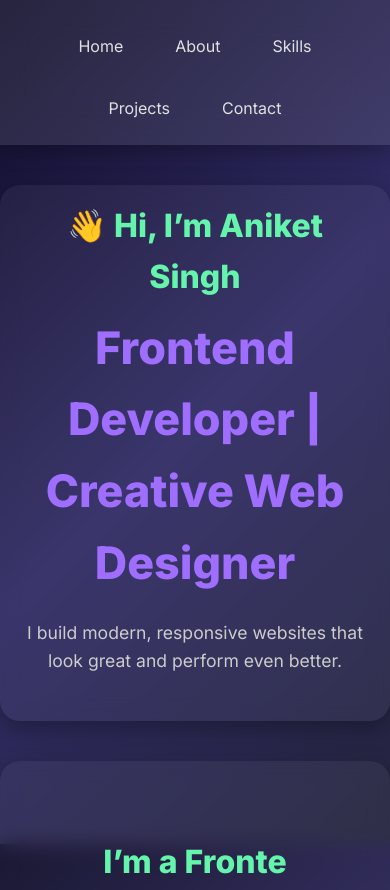
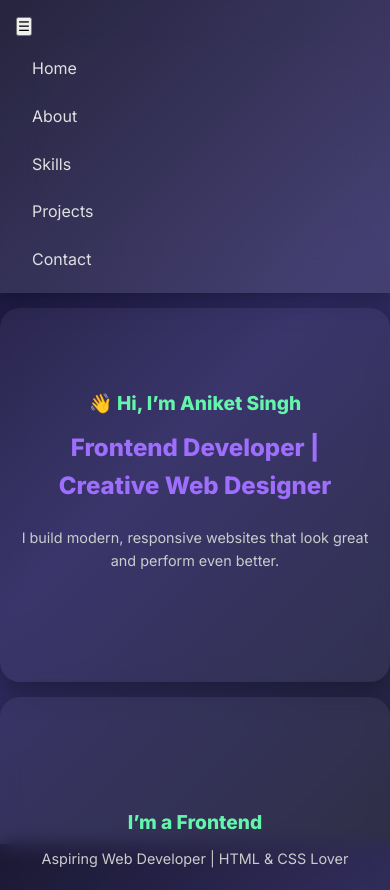
Before and after one commit to aniket3257/HTML-BY-ANIKET, a plain HTML site: page index.html in a window 390 px wide. Shown: the top 890 px of the page. Drawn offline with nearby package versions, Linux system fonts and the light colour scheme.

Commit message:
Add files via upload

```diff
--- a/index.html
+++ b/index.html
@@ -12,8 +12,8 @@
 </head>
 <body>
 <div class="blob"></div>
- <header>
-    <nav>
+ <header> <nav>
+  <button class="menu-toggle">☰</button>
   <ul>
     <li><a href="#home">Home</a></li>
     <li><a href="#about">About</a></li>
@@ -294,6 +294,16 @@
   });
 </script>
 
+<script>
+  const menuBtn = document.querySelector('.menu-toggle');
+  const navLinks = document.querySelector('nav ul');
+
+  menuBtn.addEventListener('click', () => {
+    navLinks.classList.toggle('active');
+  });
+</script>
+
+
 </body>
 </html>
 
--- a/style.css
+++ b/style.css
@@ -227,3 +227,80 @@ section {
 /* Responsive and other elements remain unchanged */
 
 /* You can paste the remaining original CSS for responsiveness */
+/* =========================
+   📱 Mobile Responsive CSS
+   ========================= */
+@media (max-width: 1024px) {
+  .hero h1 {
+    font-size: 2.2rem;
+  }
+  .hero h2 {
+    font-size: 1.6rem;
+  }
+  section {
+    padding: 40px 20px;
+    margin: 20px auto;
+  }
+}
+
+@media (max-width: 768px) {
+  nav ul {
+    flex-direction: column;
+    gap: 10px;
+  }
+  .hero {
+    height: auto;
+    padding: 80px 20px;
+  }
+  .hero h1 {
+    font-size: 1.8rem;
+  }
+  .hero h2 {
+    font-size: 1.4rem;
+  }
+  .hero p {
+    font-size: 1rem;
+  }
+  .skills-grid,
+  .projects-grid {
+    grid-template-columns: 1fr; /* ek column me aa jayega */
+  }
+  .testimonial-card {
+    padding: 20px;
+    font-size: 0.95rem;
+  }
+  .contact-buttons {
+    display: flex;
+    flex-direction: column;
+    gap: 12px;
+  }
+  .contact-btn {
+    text-align: center;
+  }
+}
+
+@media (max-width: 480px) {
+  header {
+    padding: 0.8rem 1rem;
+  }
+  nav ul {
+    gap: 6px;
+  }
+  .hero h1 {
+    font-size: 1.5rem;
+  }
+  .hero h2 {
+    font-size: 1.2rem;
+  }
+  .hero p {
+    font-size: 0.9rem;
+  }
+  section {
+    padding: 30px 15px;
+    margin: 15px auto;
+  }
+  .project-card h3,
+  .skill-card h3 {
+    font-size: 1rem;
+  }
+}
```
Lines whose indentation alone changed are shown as unchanged.
